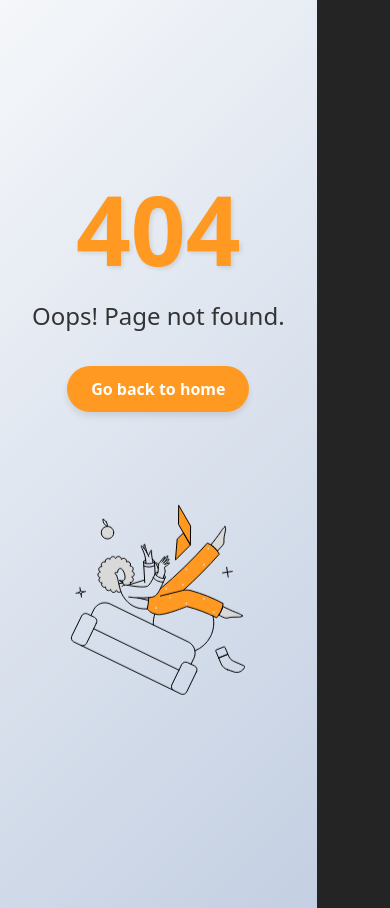
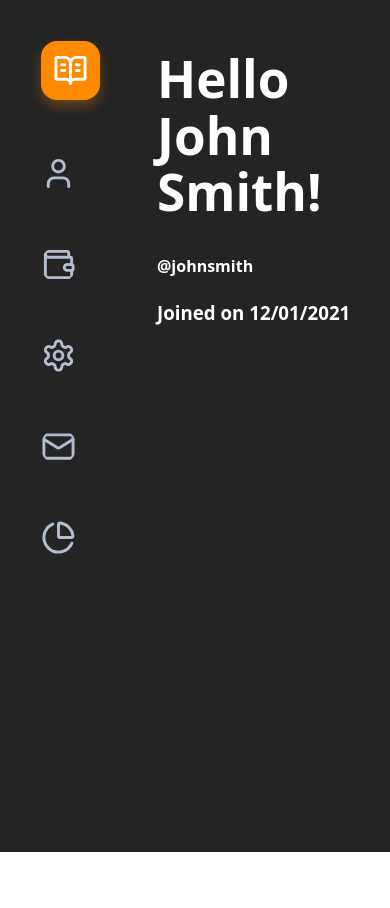
Before and after one commit to davydshcherba/PizzaShop, a React (Vite) app: page /profile in a window 390 px wide. Before the commit this address had no page. After the commit the page ends 852 px from the top, so only its background shows below. Built offline with nearby package versions, Linux system fonts and the light colour scheme.

Commit message:
feat: add profile page with layout and routing
Introduce a new profile page with a responsive layout and routing. The page includes a container with a sidebar and main content area, styled using CSS. The profile page is accessible via the `/profile` route.

```diff
--- /dev/null
+++ b/src/Pages/Profile/Profile.css
@@ -0,0 +1,15 @@
+.profile-container {
+    display: flex;
+    flex-direction: row;
+    width: 100%;
+    gap: 2rem;
+    padding: 1rem;
+    box-sizing: border-box;
+}
+
+.profile-main {
+    flex: 1;
+    display: flex;
+    flex-direction: column;
+    gap: 1rem;
+}
--- /dev/null
+++ b/src/Pages/Profile/Profile.tsx
@@ -0,0 +1,21 @@
+import Aside from '../../Components/Aside/Aside'
+import './Profile.css'
+
+function Profile() {
+    return (
+        <div className="profile-container">
+            <Aside />
+            <div className="profile-main">
+                <div className="profile_data">
+                    <h1>Hello John Smith!</h1>
+                    <div className="profile__left">
+                        <h4>@johnsmith</h4>
+                        <h3>Joined on 12/01/2021</h3>
+                    </div>
+                </div>
+            </div>
+        </div>
+    )
+}
+
+export default Profile
--- a/src/main.tsx
+++ b/src/main.tsx
@@ -3,6 +3,7 @@ import {BrowserRouter, Route, Routes} from "react-router";
 import App from "./Pages/Home/App.tsx";
 import "./index.css"
 import NotFound from "./Pages/NotFound/NotFound..tsx";
+import Profile from "./Pages/Profile/Profile.tsx";
 
 const root = document.getElementById("root");
 
@@ -10,6 +11,7 @@ ReactDOM.createRoot(root!).render(
     <BrowserRouter>
         <Routes>
             <Route path="/" element={<App />} />
+            <Route path="/profile" element={<Profile />} />
             <Route path="*" element={<NotFound />} />
         </Routes>
     </BrowserRouter>
```
